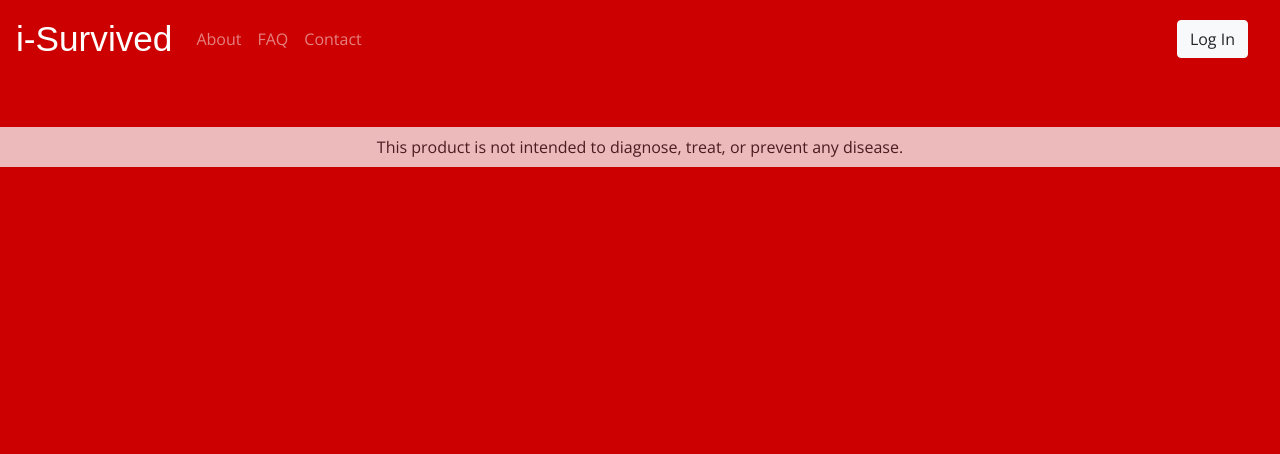
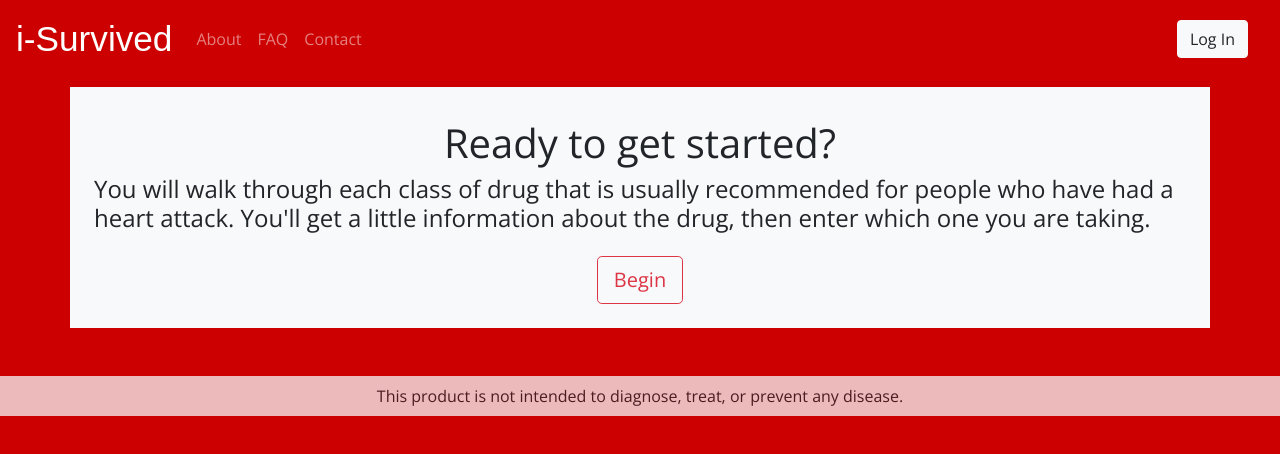
Before and after one commit to maryella/reactthing, a React (Create React App) app: page /walkthroughintro in a window 1280 px wide. Shown: the top 454 px of the page. Built offline with nearby package versions, Linux system fonts and the light colour scheme; no server answers; a web font is replaced by a local one.

Commit message:
Added launch page to introduce user to the onboarding process

```diff
--- a/src/App.js
+++ b/src/App.js
@@ -3,6 +3,7 @@ import { BrowserRouter as Router, Route } from "react-router-dom";
 import Wrapper from "./components/wrapper";
 import Dashboard from "./components/dashboard";
 import Landing from "./components/landing";
+import LaunchPage from "./components/launch.jsx";
 import LogInForm from "./components/login";
 import LogOut from "./components/logout";
 import NavBar from "./components/navbar";
@@ -33,8 +34,10 @@ const App = () => {
           </Route>
           <Route path="/logout" component={LogOut}></Route>
           <Route path="/loggedin/dashboard" component={Dashboard}></Route>
+          <Route path="/walkthroughintro" strict component={LaunchPage}></Route>
           <Route
             path="/walkthrough/:category?"
+            strict
             render={({ match }) => {
               return (
                 <>
--- a/src/components/dashboard.jsx
+++ b/src/components/dashboard.jsx
@@ -29,7 +29,7 @@ const Dashboard = () => {
               <br /> Click below to get started.
             </h2>
 
-            <Link to="/walkthrough/raas">
+            <Link to="/walkthroughintro">
               <button type="button" className="btn btn-outline-danger btn-lg">
                 Get Started
               </button>
--- /dev/null
+++ b/src/components/launch.jsx
@@ -0,0 +1,28 @@
+import React from "react";
+import { Link } from "react-router-dom";
+
+const LaunchPage = ({ category }) => {
+  return (
+    <>
+      <div className="container bg-light p-4">
+        <div>
+          <h1 className="text-center m-2">Ready to get started?</h1>
+        </div>
+        <p className="h4 pb-3">
+          You will walk through each class of drug that is usually recommended
+          for people who have had a heart attack. You'll get a little
+          information about the drug, then enter which one you are taking.
+        </p>
+        <div className="text-center">
+          <Link to="/walkthrough/raas">
+            <button type="button" className="btn btn-outline-danger btn-lg">
+              Begin
+            </button>
+          </Link>
+        </div>
+      </div>
+    </>
+  );
+};
+
+export default LaunchPage;
```
